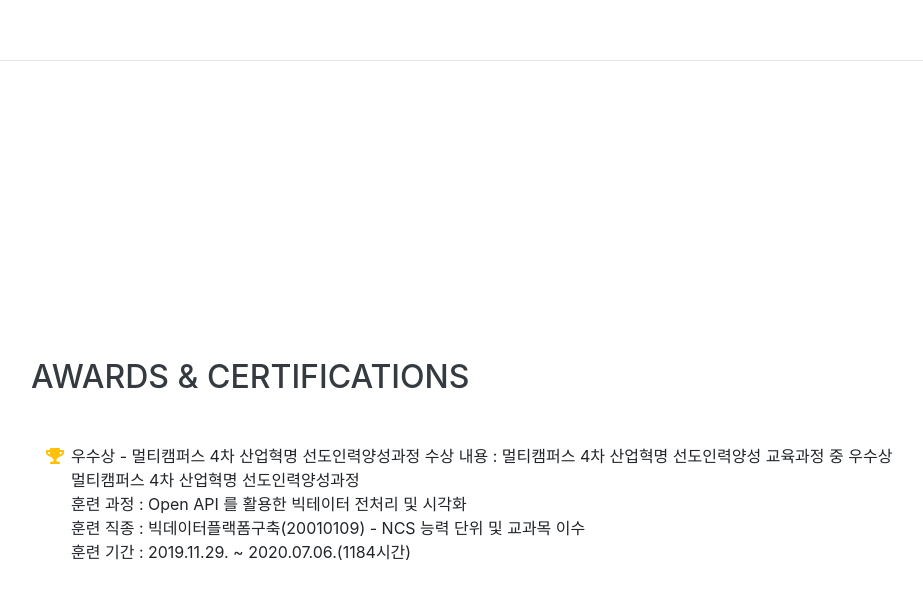
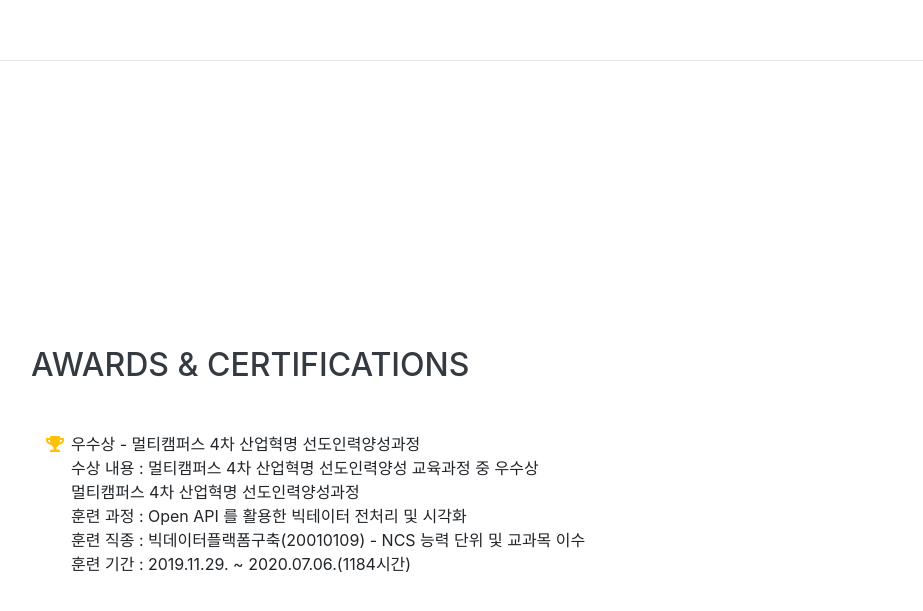
Before and after one commit to sehooh5/sehooh5.github.io, a website with bundled scripts: page index.html in a window 1280 px wide. Shown: the part 4535-5146 px from the top of the page, without its empty margins (289-1212 px from the left). Built offline with nearby package versions, Linux system fonts and the light colour scheme; some icons are missing; a web font is replaced by a local one.

Commit message:
update awards

```diff
--- a/index.html
+++ b/index.html
@@ -248,8 +248,8 @@
         <ul class="fa-ul mb-0">
           <li>
             <i class="fa-li fa fa-trophy text-warning"></i>
-            우수상 - 멀티캠퍼스 4차 산업혁명 선도인력양성과정
-            수상 내용 : 멀티캠퍼스 4차 산업혁명 선도인력양성 교육과정 중 우수상
+            우수상 - 멀티캠퍼스 4차 산업혁명 선도인력양성과정<br>
+            수상 내용 : 멀티캠퍼스 4차 산업혁명 선도인력양성 교육과정 중 우수상<br>
           </li>
           <li>
             <i class="fa-li fa fa-file-text-o text-warning"></i>
```
